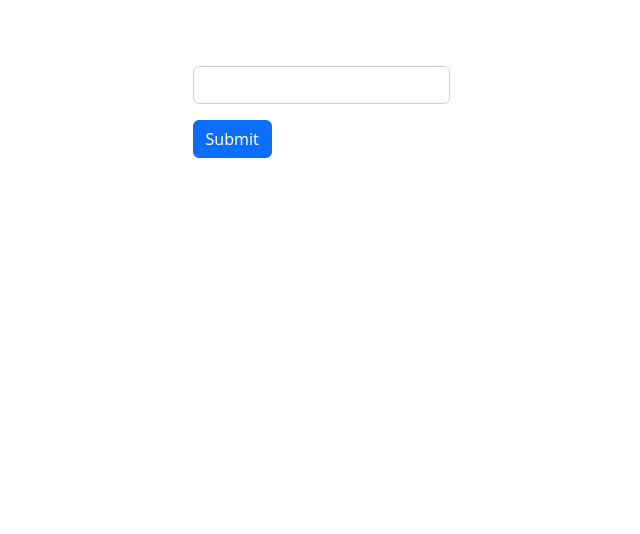
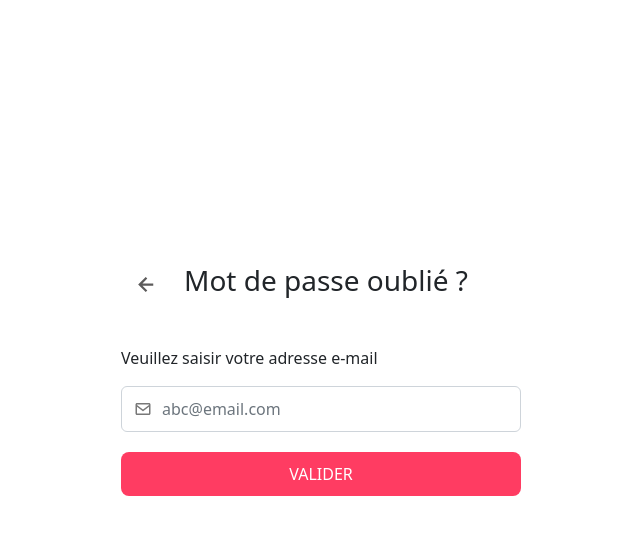
Before and after one commit to AntoinePlanche/VOLUNTEEZE, a React (Create React App) app in the folder FRONTEND/volunteeze/: page /resetpassword in a window 1280 px wide. Shown: the top 534 px of the page, without its empty margins (319-959 px from the left). Built offline with nearby package versions, Linux system fonts and the light colour scheme; no server answers.

Commit message:
Mdp oublié et oeil

```diff
--- a/FRONTEND/volunteeze/src/components/RegisterAssociationCard.js
+++ b/FRONTEND/volunteeze/src/components/RegisterAssociationCard.js
@@ -171,7 +171,7 @@ function RegisterUserCard() {
               <div className="form-notch-trailing"></div>
             </div>
           </div>
-          <div className="form-outline">
+          <div className="form-outline">{/*
             <div className='divSvgInput'>
               <svg className='svgInput' width="24" height="24" viewBox="0 0 24 24">
                 <path d="M17 8V7c0-2.757-2.243-5-5-5S7 4.243 7 7v3H6c-1.103 0-2 .897-2 2v8c0 1.103.897 2 2 2h12c1.103 0 2-.897 2-2v-8c0-1.103-.897-2-2-2H9V7c0-1.654 1.346-3 3-3s3 1.346 3 3v1h2zm1 4 .002 8H6v-8h12z"></path>
@@ -187,6 +187,28 @@ function RegisterUserCard() {
                 placeholder = 'Mot de passe'
                 required
               />
+            </div>*/}
+            <div className="PwdBloc form-control mb-4" id="PwdBloc">
+                <div className='divSvgInput'>
+                  <svg className='svgInput' width="24" height="24" viewBox="0 0 24 24">
+                    <path d="M17 8V7c0-2.757-2.243-5-5-5S7 4.243 7 7v3H6c-1.103 0-2 .897-2 2v8c0 1.103.897 2 2 2h12c1.103 0 2-.897 2-2v-8c0-1.103-.897-2-2-2H9V7c0-1.654 1.346-3 3-3s3 1.346 3 3v1h2zm1 4 .002 8H6v-8h12z"></path>
+                  </svg>
+                  <input
+                    ref={addInputs}
+                    className="form-control mb-4"
+                    name="passwordSignUp"
+                    id="passwordSignUp"
+                    type="password"
+                    autoComplete="on"
+                    minLength="6"
+                    placeholder = 'Mot de passe'
+                    required
+                  />
+                </div>
+                <button type="button" id="eye" title="Afficher le mot de passe" onclick="togglePwd()">
+                    <svg id="eyeShow" width="24" height="24" style={{display: "flex"}}><path d="M12 9a3.02 3.02 0 0 0-3 3c0 1.642 1.358 3 3 3 1.641 0 3-1.358 3-3 0-1.641-1.359-3-3-3z"></path><path d="M12 5c-7.633 0-9.927 6.617-9.948 6.684L1.946 12l.105.316C2.073 12.383 4.367 19 12 19s9.927-6.617 9.948-6.684l.106-.316-.105-.316C21.927 11.617 19.633 5 12 5zm0 12c-5.351 0-7.424-3.846-7.926-5C4.578 10.842 6.652 7 12 7c5.351 0 7.424 3.846 7.926 5-.504 1.158-2.578 5-7.926 5z"></path></svg>
+                    <svg id="eyeHide" width="24" height="24" style={{display: "none"}}><path d="M12 19c.946 0 1.81-.103 2.598-.281l-1.757-1.757c-.273.021-.55.038-.841.038-5.351 0-7.424-3.846-7.926-5a8.642 8.642 0 0 1 1.508-2.297L4.184 8.305c-1.538 1.667-2.121 3.346-2.132 3.379a.994.994 0 0 0 0 .633C2.073 12.383 4.367 19 12 19zm0-14c-1.837 0-3.346.396-4.604.981L3.707 2.293 2.293 3.707l18 18 1.414-1.414-3.319-3.319c2.614-1.951 3.547-4.615 3.561-4.657a.994.994 0 0 0 0-.633C21.927 11.617 19.633 5 12 5zm4.972 10.558-2.28-2.28c.19-.39.308-.819.308-1.278 0-1.641-1.359-3-3-3-.459 0-.888.118-1.277.309L8.915 7.501A9.26 9.26 0 0 1 12 7c5.351 0 7.424 3.846 7.926 5-.302.692-1.166 2.342-2.954 3.558z"></path></svg>
+                </button>
             </div>
             <div className="form-notch">
               <div className="form-notch-leading"></div>
@@ -194,7 +216,7 @@ function RegisterUserCard() {
               <div className="form-notch-trailing"></div>
             </div>
           </div>
-          <div className="form-outline">
+          <div className="form-outline">{/*
             <div className='divSvgInput'>
               <svg className='svgInput' width="24" height="24" viewBox="0 0 24 24">
                 <path d="M12 2C9.243 2 7 4.243 7 7v3H6c-1.103 0-2 .897-2 2v8c0 1.103.897 2 2 2h12c1.103 0 2-.897 2-2v-8c0-1.103-.897-2-2-2h-1V7c0-2.757-2.243-5-5-5zm6 10 .002 8H6v-8h12zm-9-2V7c0-1.654 1.346-3 3-3s3 1.346 3 3v3H9z"></path>
@@ -210,6 +232,28 @@ function RegisterUserCard() {
                 placeholder = 'Confirmation du mot de passe'
                 required
               />
+            </div>*/}
+            <div className="PwdBloc form-control mb-4" id="PwdBloc">
+                <div className='divSvgInput'>
+                <svg className='svgInput' width="24" height="24" viewBox="0 0 24 24">
+                  <path d="M12 2C9.243 2 7 4.243 7 7v3H6c-1.103 0-2 .897-2 2v8c0 1.103.897 2 2 2h12c1.103 0 2-.897 2-2v-8c0-1.103-.897-2-2-2h-1V7c0-2.757-2.243-5-5-5zm6 10 .002 8H6v-8h12zm-9-2V7c0-1.654 1.346-3 3-3s3 1.346 3 3v3H9z"></path>
+                </svg>
+                <input
+                  ref={addInputs}
+                  className="form-control mb-4"
+                  name="passwordSignUpRepeat"
+                  id="passwordSignUpRepeat"
+                  type="password"
+                  autoComplete="on"
+                  minLength="6"
+                  placeholder = 'Confirmation du mot de passe'
+                  required
+                />
+                </div>
+                <button type="button" id="eye" title="Afficher le mot de passe" onclick="togglePwd()">
+                    <svg id="eyeShow" width="24" height="24" style={{display: "flex"}}><path d="M12 9a3.02 3.02 0 0 0-3 3c0 1.642 1.358 3 3 3 1.641 0 3-1.358 3-3 0-1.641-1.359-3-3-3z"></path><path d="M12 5c-7.633 0-9.927 6.617-9.948 6.684L1.946 12l.105.316C2.073 12.383 4.367 19 12 19s9.927-6.617 9.948-6.684l.106-.316-.105-.316C21.927 11.617 19.633 5 12 5zm0 12c-5.351 0-7.424-3.846-7.926-5C4.578 10.842 6.652 7 12 7c5.351 0 7.424 3.846 7.926 5-.504 1.158-2.578 5-7.926 5z"></path></svg>
+                    <svg id="eyeHide" width="24" height="24" style={{display: "none"}}><path d="M12 19c.946 0 1.81-.103 2.598-.281l-1.757-1.757c-.273.021-.55.038-.841.038-5.351 0-7.424-3.846-7.926-5a8.642 8.642 0 0 1 1.508-2.297L4.184 8.305c-1.538 1.667-2.121 3.346-2.132 3.379a.994.994 0 0 0 0 .633C2.073 12.383 4.367 19 12 19zm0-14c-1.837 0-3.346.396-4.604.981L3.707 2.293 2.293 3.707l18 18 1.414-1.414-3.319-3.319c2.614-1.951 3.547-4.615 3.561-4.657a.994.994 0 0 0 0-.633C21.927 11.617 19.633 5 12 5zm4.972 10.558-2.28-2.28c.19-.39.308-.819.308-1.278 0-1.641-1.359-3-3-3-.459 0-.888.118-1.277.309L8.915 7.501A9.26 9.26 0 0 1 12 7c5.351 0 7.424 3.846 7.926 5-.302.692-1.166 2.342-2.954 3.558z"></path></svg>
+                </button>
             </div>
             <p className="text-danger mt-1">{validation}</p>
             <div className="form-notch">
--- a/FRONTEND/volunteeze/src/pages/ResetPassword.js
+++ b/FRONTEND/volunteeze/src/pages/ResetPassword.js
@@ -14,6 +14,10 @@ function ResetPassword () {
       if(el && !inputs.current.includes(el)){
         inputs.current.push(el)
       }
+    }
+    const retourEnArriere = e => {
+      e.preventDefault();
+      navigate("/login");
     }
 
     const handleSubmit = async(e) => {
@@ -35,14 +39,31 @@ function ResetPassword () {
 
 
     return (
-      <form onSubmit={handleSubmit} ref={formRef}>
-        <h3 style={{color : 'white'}}>Forgot Password</h3>
+      <form className='forgotPwd loginInterface container mt-5 loginShadow' onSubmit={handleSubmit} ref={formRef}>
+        <div className="titlePageArrow">
+          <svg alt="flèche retour" onClick={retourEnArriere} xmlns="http://www.w3.org/2000/svg" width="27" height="27" viewBox="0 0 24 24"><path d="M12.707 17.293 8.414 13H18v-2H8.414l4.293-4.293-1.414-1.414L4.586 12l6.707 6.707z"></path></svg>
+          <h3 className="fontTitle text-dark text-center mb-5">Mot de passe oublié ?</h3>
+        </div>{/*
         <div className="form-group">
-            <label style={{color : 'white'}} >Email</label>
-            <input type="email" className="form-control" autoComplete='on' ref={addInputs}/>
+            <label>Veuillez saisir votre adresse e-mail</label>
+            <input type="email" className="form-control" autoComplete='on' placeholder='Adresse e-mail' ref={addInputs}/>
+        </div>*/}
+        <div class="form-outline">
+          <p>Veuillez saisir votre adresse e-mail</p>
+          <div class="divSvgInput">
+            <svg class="svgInput" width="24" height="24" viewBox="0 0 24 24">
+              <path d="M20 4H4c-1.103 0-2 .897-2 2v12c0 1.103.897 2 2 2h16c1.103 0 2-.897 2-2V6c0-1.103-.897-2-2-2zm0 2v.511l-8 6.223-8-6.222V6h16zM4 18V9.044l7.386 5.745a.994.994 0 0 0 1.228 0L20 9.044 20.002 18H4z"></path>
+            </svg>
+            <input class="form-control" name="email" id="email" type="email" placeholder="abc@email.com" required=""/>
+          </div>{/*
+          <div class="form-notch">
+            <div class="form-notch-leading"></div>
+            <div class="form-notch-middle" style="width: 72px;"></div>
+            <div class="form-notch-trailing"></div>
+          </div>*/}
         </div>
         <p className="text-danger mt-1">{validation}</p>
-        <button className="btn btn-primary btn-block" type="submit">Submit</button>
+        <button className="validationBtn btn btn-primary btn-block" type="submit">Valider</button>
       </form>
 
     )
--- a/FRONTEND/volunteeze/src/styles/index.css
+++ b/FRONTEND/volunteeze/src/styles/index.css
@@ -14,10 +14,14 @@ body {
   justify-content: center;
   /*height: 98vh;*/
   align-items: center;
+  flex-direction: column;
+  /*min-height: calc(100vh - 150px);*/
+  display: flex;
+  min-height: 100vh;
 }
 
 .loginInterface.container{
-  height: 441px;
+  /*height: 441px;*/
   width: 480px;
   background: white;
   display: flex;
@@ -25,12 +29,13 @@ body {
   padding: 40px;
   z-index: 2;
   border-radius: 8px;
+  padding-top: 0;
 }
 
 .loginInterface.container.loginShadow{
   /*box-shadow: 0 0 20px 0 rgb(0 0 0 / 20%), 0 5px 5px 0 rgb(0 0 0 / 24%);*/
   /*box-shadow: 0px 3px 20px 3px #d7d7ef7d;*/
-  margin-top: 8%!important;
+  margin-top: 0 !important/*8%*/;
 }
 
 code {
@@ -105,6 +110,7 @@ button.ripple.ripple-surface.btn.btn-link[type=submit]   {
 }
 #root div h1{
   margin: 30px 50px;
+  margin-top: 0;
 }
 
 div.form-outline input{
@@ -249,12 +255,12 @@ div.form-outline .divSvgInput input{
   text-decoration: none;
 }
 
-.form-outline .form-control:focus {
+.form-outline .form-control:focus, .PwdBloc:focus-within {
   border-color: #ff3c62 !important;
   box-shadow: 0 0 0px 0.25rem #ff3c6233 !important;
 }
-.sign-in-form .btn:hover{
-  background: #d03651;
+.sign-in-form .btn:hover, .sign-in-form .btn:active, .forgotPwd .btn:hover, .forgotPwd .btn:active{
+  background: #d03651 !important;
 }
 .rememberForget a:hover{
  color: #ff3c62;
@@ -269,9 +275,50 @@ div.form-outline .divSvgInput input{
   margin-bottom: 0!important;
 }
 
-.titlePageArrow svg{
-  margin-left: calc(var(--bs-gutter-x) * .5);
-  margin-right: calc(var(--bs-gutter-x));
+.titlePageArrow svg{  /*remplacer 1.5rem par var(--bs-gutter-x)*/
+  margin-left: calc(1.5rem * .5);
+  margin-right: calc(1.5rem);
+  cursor: pointer;
+}
+
+div.form-outline div.PwdBloc {
+  display: flex;
+  align-items: center;
+  padding: 0;
+}
+div.PwdBloc.form-control.mb-4 .divSvgInput{
+  width: 100%;
+}
+
+div.PwdBloc.form-control.mb-4 input{
+  margin: 0 !important;
+  border: 0;
+}
+
+#eye {
+  margin-right: 13px;
+  cursor: pointer;
+  border: none;
+  background: none;
+  transition: all .3s ease-out;
+  border-radius: 50%;
+}
+
+.form-outline .PwdBloc input:focus{
+  box-shadow: none !important;
+}
+
+.forgotPwd .validationBtn{
+  text-transform: uppercase;
+  background: #ff3c62;
+  border: none;
+  display: flex;
+  padding: 10px 20px;
+  align-items: center;
+  border-radius: 8px;
+  font-weight: 500;
+  width: 100%;
+  justify-content: center;
 }
 
 @media only screen and (max-width: 980px){
```
